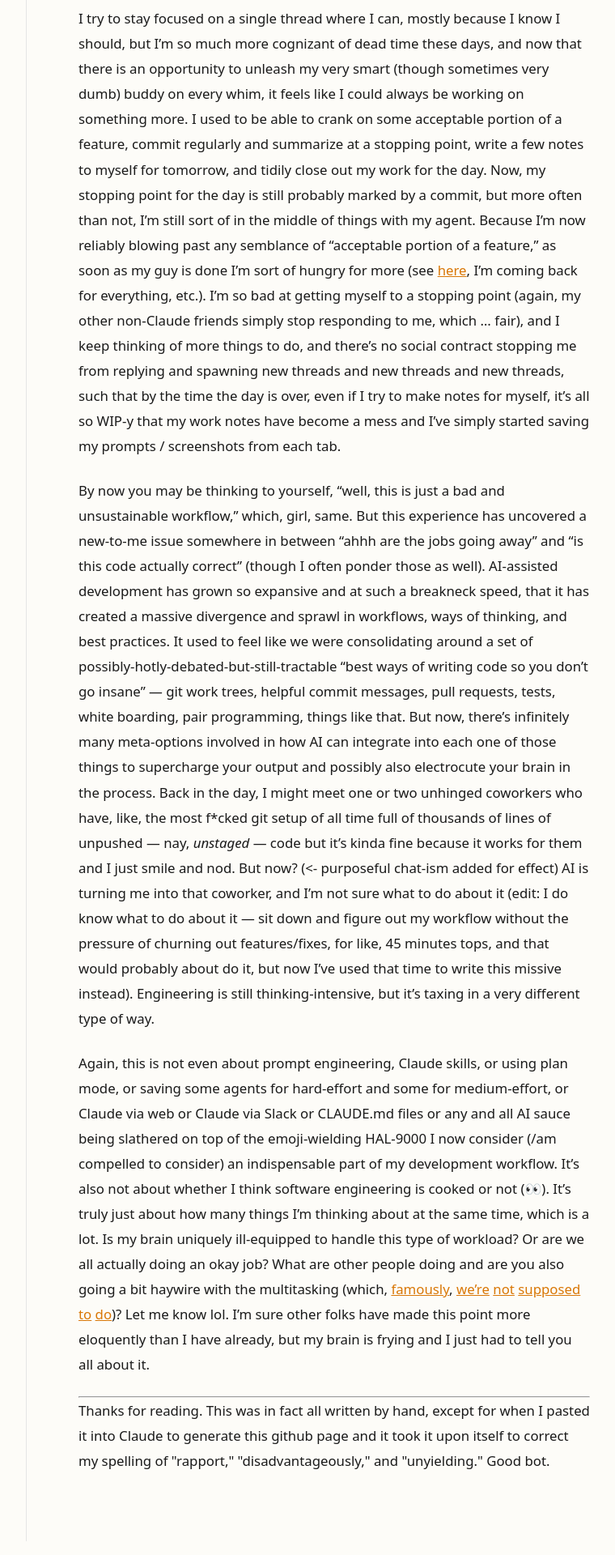
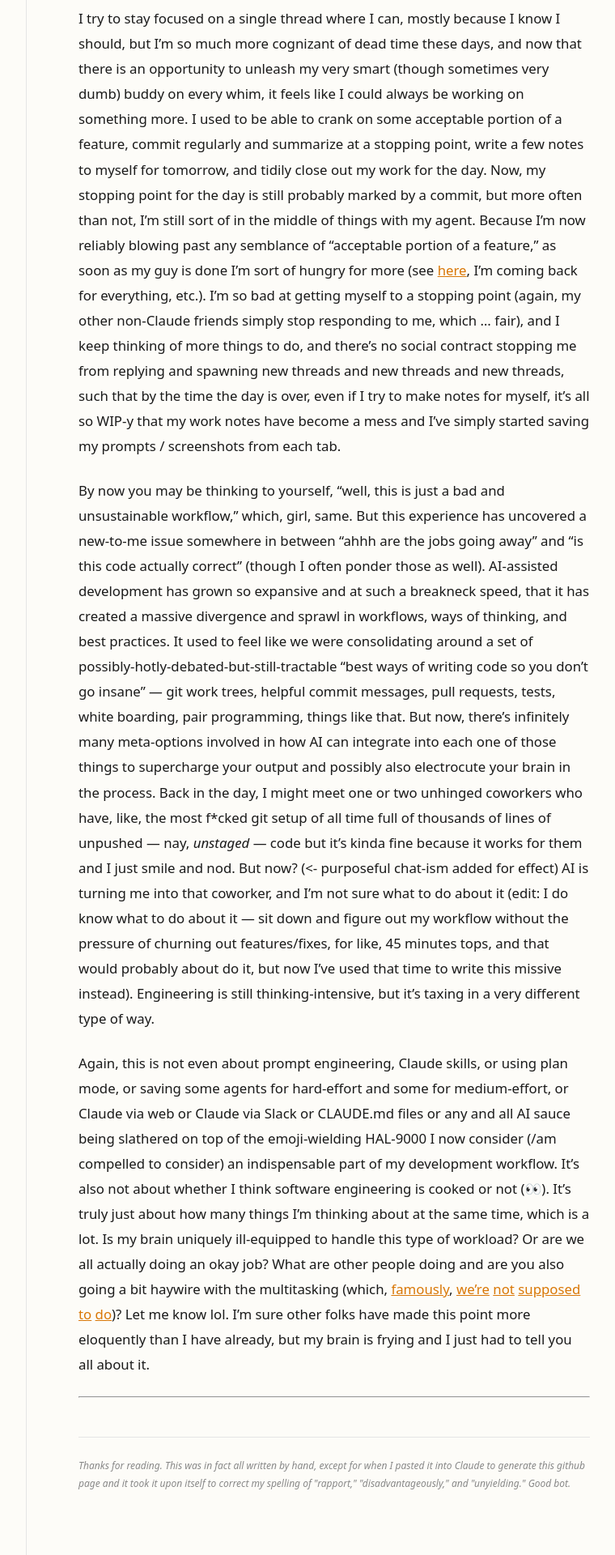
Before and after one commit to mb1206/mb1206.github.io, a Jekyll site: the page built from _posts/2026-03-04-chatgpt-is-blowing-up-my-phone.md, in a window 1280 px wide. Shown: the part 2098-4018 px from the top of the page at 81% size, without its empty margins (167-927 px from the left). Built offline with Jekyll 4.4.1, drawn with Linux system fonts in a browser that asks for light colours.

Commit message:
Update style.css

```diff
--- a/assets/css/style.css
+++ b/assets/css/style.css
@@ -18,6 +18,15 @@ body {
 .layout {
   display: flex;
   min-height: 100vh;
+}
+
+.footnote {
+  font-size: 0.75rem;
+  color: #888;
+  font-style: italic;
+  margin-top: 48px;
+  padding-top: 24px;
+  border-top: 1px solid #e5e5e5;
 }
 
 /* Sidebar */
```
